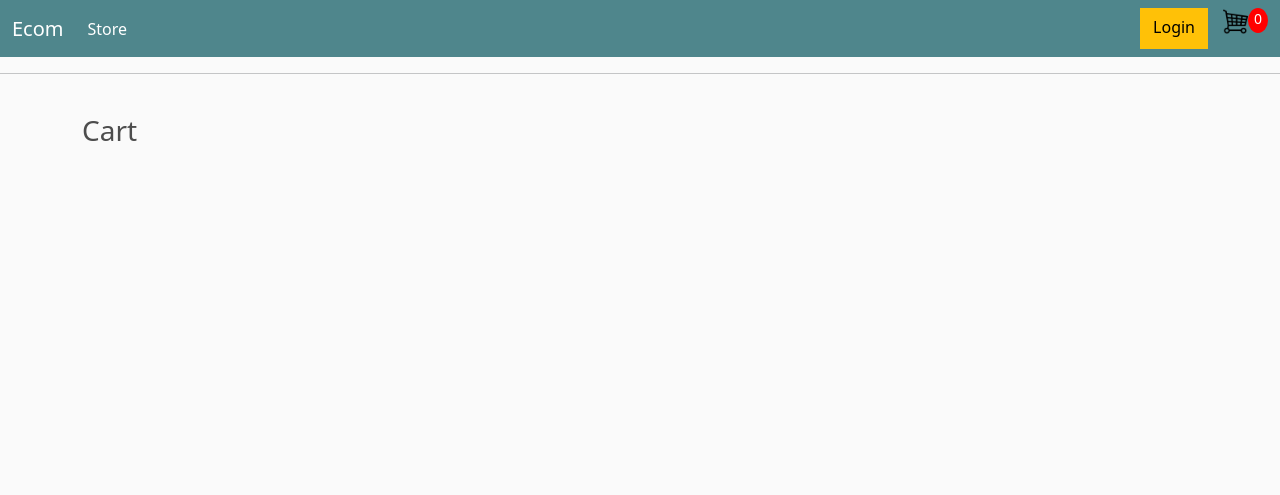
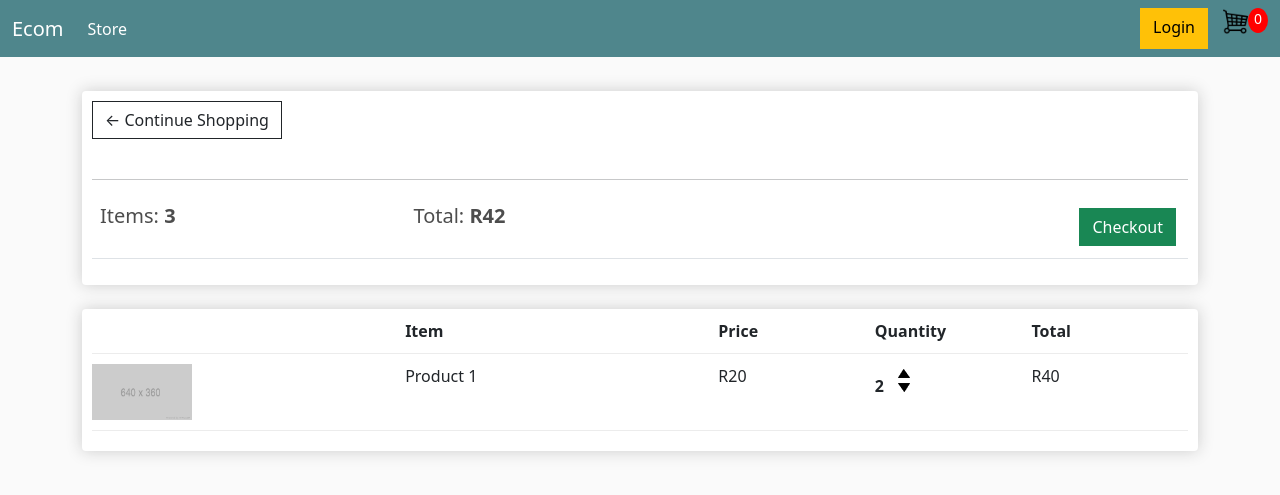
Before and after one commit to DANIELKNYSNA/An-ecommerce-site-in-django, a Django app: page /cart/ in a window 1280 px wide. Shown: the top 495 px of the page. Run offline with Django 4.2, Linux system fonts and the light colour scheme; lists and menus that the app fills with data are empty.

Commit message:
Styling the cart page

```diff
--- a/static/css/main.css
+++ b/static/css/main.css
@@ -85,6 +85,7 @@ h6 {
   display: inline-block;
   font-weight: 700;
   padding-right: 10px;
+  text-align: center;
 
 
 }
--- a/store/templates/store/cart.html
+++ b/store/templates/store/cart.html
@@ -1,5 +1,50 @@
 {% extends 'store/main.html' %}
 {% load static %}
 {% block content %}
-<h3>Cart</h3>
+<div class="row">
+  <div class="col-lg-12">
+    <div class="box-element">
+      <a href="{% url 'store' %}" class="btn btn-outline-dark">&#x2190; Continue Shopping</a>
+      <br>
+      <br>
+      <hr>
+      <table class="table">
+        <tr>
+          <th>
+            <h5>Items: <strong>3</strong></h5>
+          </th>
+          <th>
+            <h5>Total: <strong>R42</strong></h5>
+          </th>
+          <th>
+            <a class="btn btn-success" style="float: right; margin: 0.25rem" href="{% url 'checkout' %}">Checkout</a>
+          </th>
+        </tr>
+      </table>
+    </div>
+    <br>
+    <div class="box-element">
+      <div class="cart-row">
+        <div style="flex:2"></div>
+        <div style="flex:2"><strong>Item</strong></div>
+        <div style="flex:1"><strong>Price</strong></div>
+        <div style="flex:1"><strong>Quantity</strong></div>
+        <div style="flex:1"><strong>Total</strong></div>
+      </div>
+      <div class="cart-row">
+        <div style="flex:2"><img class="row-image" src="{% static 'images/placeholder.png' %}" alt=""></div>
+        <div style="flex:2">Product 1</div>
+        <div style="flex:1">R20</div>
+        <div style="flex:1">
+          <p class="quantity">2</p>
+          <div class="quantity">
+            <img class="chg-quantity" src="{% static 'images/arrow-up.png' %}" alt="">
+            <img class="chg-quantity" src="{% static 'images/arrow-down.png' %}" alt="">
+          </div>
+        </div>
+        <div style="flex:1">R40</div>
+      </div>
+    </div>
+  </div>
+</div>
 {% endblock content %}
--- a/store/templates/store/main.html
+++ b/store/templates/store/main.html
@@ -38,7 +38,6 @@
       </div>
     </div>
   </nav>
-  <hr>
   <div class="container">
     <br>
 
```
Also changed, not shown: static/images/arrow-down.png (added), static/images/arrow-up.png (added).
